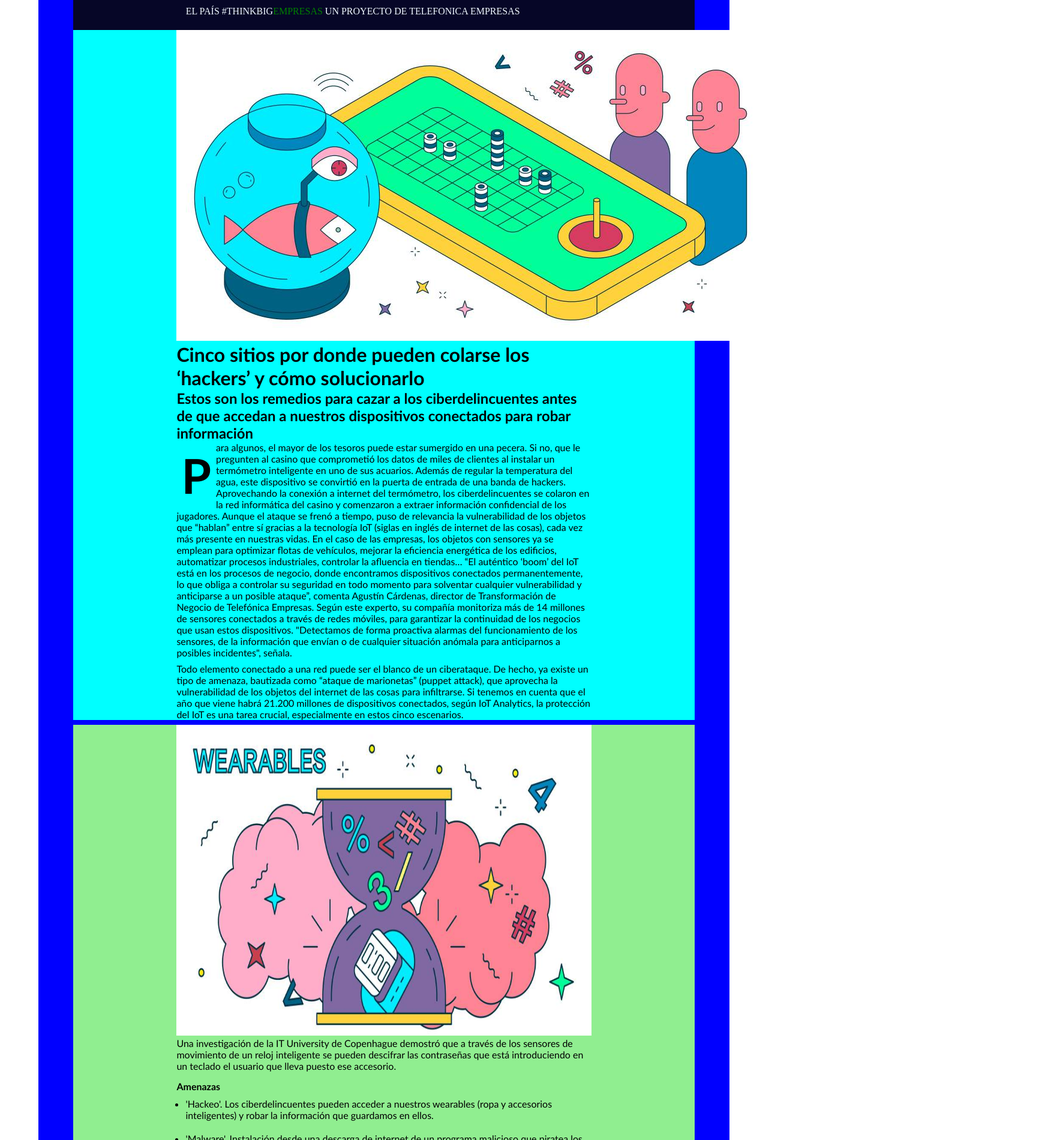
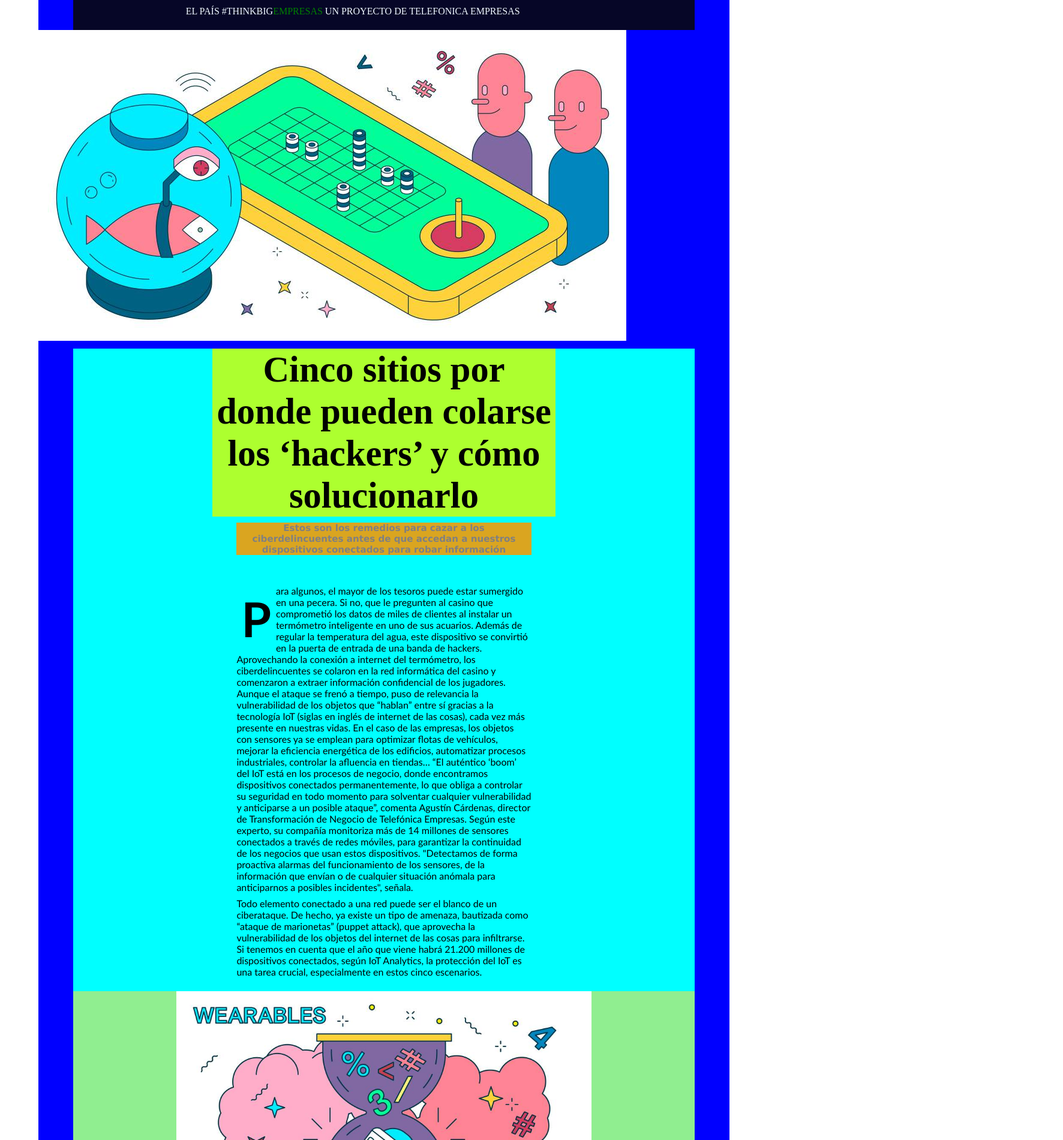
Before and after one commit to EstefaniaHerreraCruz/TPED-1-2022-23, a plain HTML site: page Tarea-Sesion-7-8.2/index.html in a window 1280 px wide. Shown: the top 1900 px of the page at 60% size, 1772 px wide, since content can reach past the window. Drawn offline with Linux system fonts and the light colour scheme.

Commit message:
Cambios pagina ElPais

```diff
--- a/Tarea-Sesion-7-8.2/index.html
+++ b/Tarea-Sesion-7-8.2/index.html
@@ -16,9 +16,8 @@
                 <li class="dcha">UN PROYECTO DE TELEFONICA EMPRESAS</li>
             </ul>
         </header>
-
+        <figure> <img src="img/noticia_normal.jpg" alt="noticia" width="980" height="518"></figure>
         <main>
-            <img src="img/noticia_normal.jpg" alt="noticia" width="980" height="518">
             <h1>Cinco sitios por donde pueden colarse los ‘hackers’ y cómo solucionarlo</h1>
             <h2>Estos son los remedios para cazar a los ciberdelincuentes antes de que accedan a nuestros dispositivos
                 conectados para robar información</h2>
@@ -213,7 +212,7 @@
                 todo lo que tenemos conectado entre sí, según López.</p>
         </summary>
         <footer>
-            <img class="ajuste" src="img\banner-thinkbig.png" alt="bannerfinal" width="1278" height="180">
+            <img class="historias" src="img\banner-thinkbig.png" alt="bannerfinal" width="1278" height="180">
             <ul class="informacion">
                 <li>Se adhiere a los criterios de </li>
                 <li><img src="img\the-trust-project.png" alt"trustproject"</img></li>
--- a/Tarea-Sesion-7-8.2/style.css
+++ b/Tarea-Sesion-7-8.2/style.css
@@ -48,27 +48,33 @@ header li {
     text-align: right;
 }
 
-header img {
-    width: 100%;
+figure img {
+    width: auto;
+    height: max-content;
+    align-items: center;
 }
 
-header h1 {
-    font-size: 12mm;
+main h1 {
+    font-size: 16mm;
     color: black;
+    font-family: 'Times New Roman', Times, serif;
     text-align: center;
-    margin-left: 120px;
-    margin-right: 120px;
-    margin-bottom: 90px;
-    margin-top: 90px;
+    margin-left: 60px;
+    margin-right: 60px;
+    margin-bottom: 10px;
+    margin-top: 10px;
     background-color: greenyellow;
 }
 
-header h2 {
+main h2 {
     font-size: 4mm;
     color: black;
     text-align: center;
-    margin-left: 150px;
-    margin-right: 150px;
+    margin-left: 100px;
+    margin-right: 100px;
+    margin-bottom: 50px;
+    color: gray;
+    font-family: 'Lucida Sans', 'Lucida Sans Regular', 'Lucida Grande', 'Lucida Sans Unicode', Geneva, Verdana, sans-serif;
     background-color: goldenrod;
 }
 
@@ -81,10 +87,13 @@ main {
     margin-right: auto;
     padding-left: 15%;
     padding-right: 15%;
+    padding-bottom: 15px;
 }
 
 main p {
     margin-bottom: 8px;
+    margin-left: 100px;
+    margin-right: 100px;
 }
 
 .capital::first-letter {
@@ -107,16 +116,24 @@ article {
 
 article img {
     width: 100%;
+    height: auto;
+}
+
+article p {
+    margin-left: 100px;
+    margin-right: 100px;
+    margin-top: 10px;
 }
 
 article .lista {
     font-weight: bold;
-    margin-top: 15px;
+    margin-top: 10px;
     margin-bottom: 10px;
 }
 
 article li{
-    margin-left: 15px;
+    margin-left: 100px;
+    margin-right: 100px;
     margin-bottom: 20px;
 }
 
@@ -136,6 +153,11 @@ summary {
     align-content: center;
 }
 
+summary p {
+    margin-left: 100px;
+    margin-right: 100px;
+}
+
 footer {
     margin-left: auto;
     margin-right: auto;
@@ -152,35 +174,39 @@ footer {
     padding-bottom: 25px;
 }
 
-.ajuste {
-    height: 50px;
+footer .historias {
+    height:max-content;
     width: auto;
     margin-top: 10px;
     margin-bottom: 10px;
-    align-items: center;
+    margin-left: 100px;
+    margin-right: 100px;
+    align-self: center;
 
 }
 
 .informacion {
     list-style-type: none;
     background-color: lightslategray;
+    margin-left: 100px;
+    margin-right: 100px;
+    margin-top: 15px;
+    padding: 8px;
 }
 
 footer li {
-    /*display: inline;*/
-    padding: 15px;
+    display: inline;
+    padding-right: 8px;
 }
 
 div .archivo {
     margin-top: 30px;
     border-top: 60px;
+    margin-left: 100px;
+    margin-right: 100px;
 }
 
 footer p {
-    margin-top: 30px;
+    margin-top: 20px;
+    margin-bottom: 15px;
 }
-
-/* hr {
-    background-color: black;
-    height: 5px;
-} */
```
Also changed, not shown: style.css (line endings or trailing spaces).
